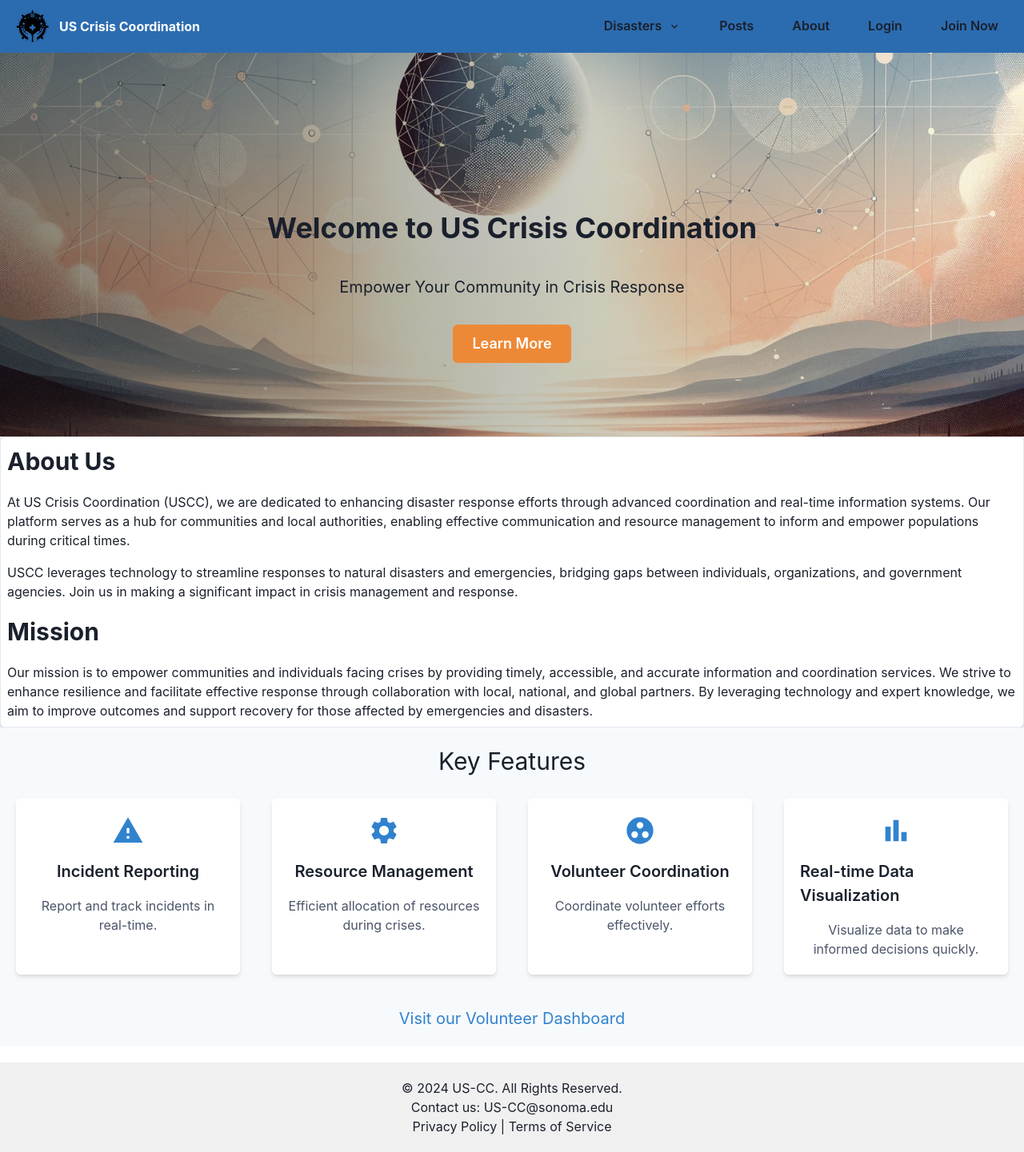
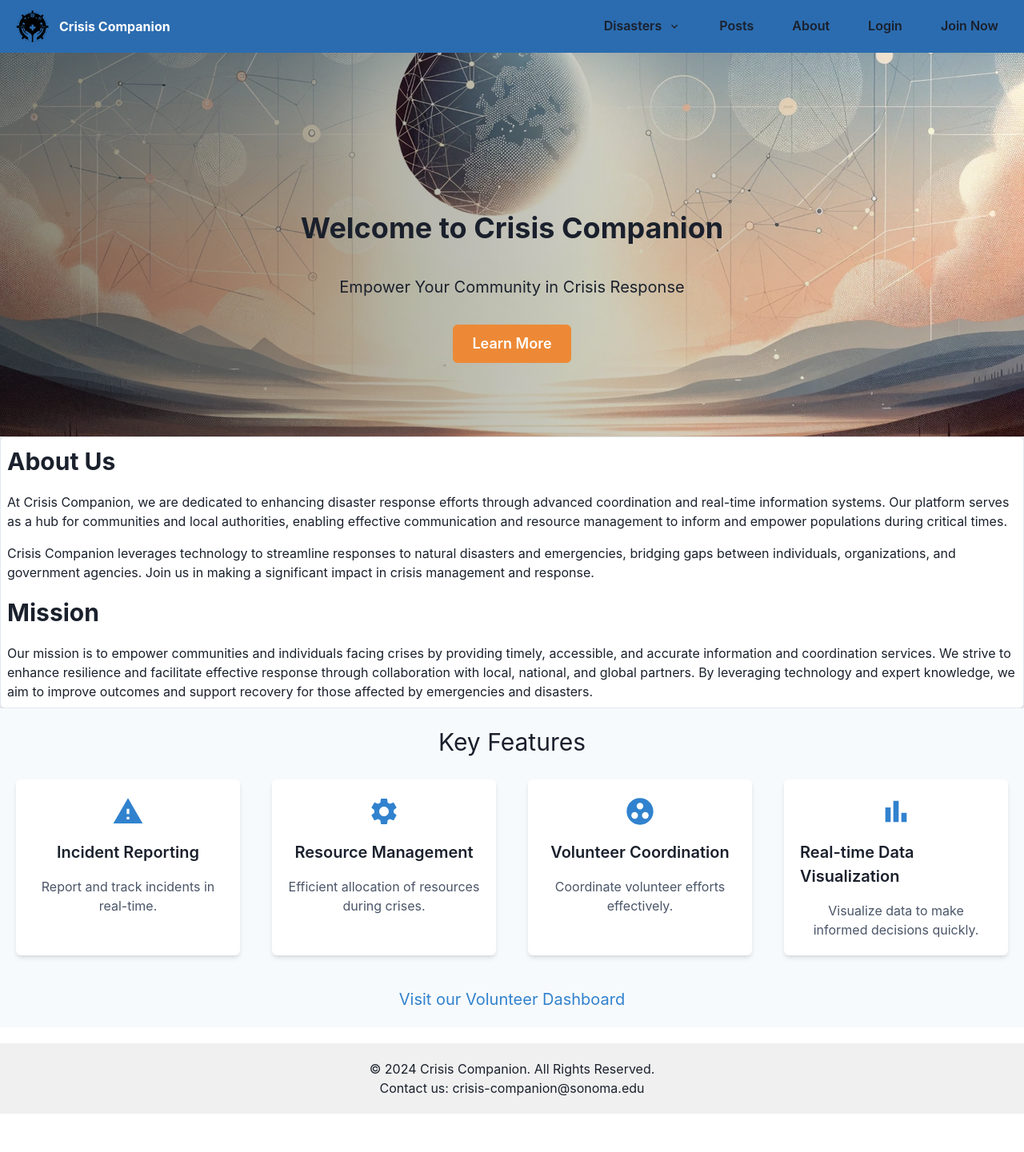
Before and after one commit to martinezeth/us-cc, a React (Create React App) app in the folder us-cc/: page / in a window 1280 px wide. Shown: the whole page at 80% size. After the commit the page ends 1393 px from the top, so only its background shows below. Built offline with nearby package versions, Linux system fonts and the light colour scheme; what @saas-ui/react would draw is missing.

Commit message:
Made further refinements to components using the old branding of USCC to now use updated branding- 'Crisis Companion.'

```diff
--- a/us-cc/src/Components/AboutSection.js
+++ b/us-cc/src/Components/AboutSection.js
@@ -7,10 +7,10 @@ function AboutSection() {
       <VStack spacing={4} align="start">
         <Text fontSize="3xl" fontWeight="bold">About Us</Text>
         <Text fontSize="md">
-          At US Crisis Coordination (USCC), we are dedicated to enhancing disaster response efforts through advanced coordination and real-time information systems. Our platform serves as a hub for communities and local authorities, enabling effective communication and resource management to inform and empower populations during critical times.
+          At Crisis Companion, we are dedicated to enhancing disaster response efforts through advanced coordination and real-time information systems. Our platform serves as a hub for communities and local authorities, enabling effective communication and resource management to inform and empower populations during critical times.
         </Text>
         <Text fontSize="md">
-          USCC leverages technology to streamline responses to natural disasters and emergencies, bridging gaps between individuals, organizations, and government agencies. Join us in making a significant impact in crisis management and response.
+          Crisis Companion leverages technology to streamline responses to natural disasters and emergencies, bridging gaps between individuals, organizations, and government agencies. Join us in making a significant impact in crisis management and response.
         </Text>
         <Text fontSize="3xl" fontWeight="bold">Mission</Text>
         <Text fontSize="md">Our mission is to empower communities and individuals facing crises by providing timely, accessible, and accurate information and coordination services.
--- a/us-cc/src/Components/FooterComponent.js
+++ b/us-cc/src/Components/FooterComponent.js
@@ -5,9 +5,9 @@ export default function FooterComponent() {
 
     return (
         <footer style={{ textAlign: 'center', padding: '20px', marginTop: '20px', backgroundColor: '#f0f0f0' }}>
-            <p>© {currentYear} US-CC. All Rights Reserved.</p>
-            <p>Contact us: US-CC@sonoma.edu</p>
-            <p>Privacy Policy | Terms of Service</p>
+            <p>© {currentYear} Crisis Companion. All Rights Reserved.</p>
+            <p>Contact us: crisis-companion@sonoma.edu</p>
+            {/* <p>Privacy Policy | Terms of Service</p> */}
         </footer>
     );
 }
--- a/us-cc/src/Components/HeaderComponent.js
+++ b/us-cc/src/Components/HeaderComponent.js
@@ -78,7 +78,7 @@ const HeaderComponent = () => {
         />
         <ChakraLink as={Link} to="/" display="flex" alignItems="center">
           <Image src={Logo} alt="logo" boxSize="50px" />
-          <Text marginLeft="2" fontWeight="bold">US Crisis Coordination</Text>
+          <Text marginLeft="2" fontWeight="bold">Crisis Companion</Text>
         </ChakraLink>
 
         {/* Spacer */}
--- a/us-cc/src/Components/HeroSection.js
+++ b/us-cc/src/Components/HeroSection.js
@@ -29,7 +29,7 @@ const Hero = () => {
       >
         {/*padding top is what is shifting the Welcome title down so it is not hidden */}
         <Text paddingTop="100px" fontSize="4xl" fontWeight="bold" color={textColor} textAlign="center">
-          Welcome to US Crisis Coordination
+          Welcome to Crisis Companion
         </Text>
         <Text fontSize="xl" color={textColor} textAlign="center" maxW="lg">
           Empower Your Community in Crisis Response
```
